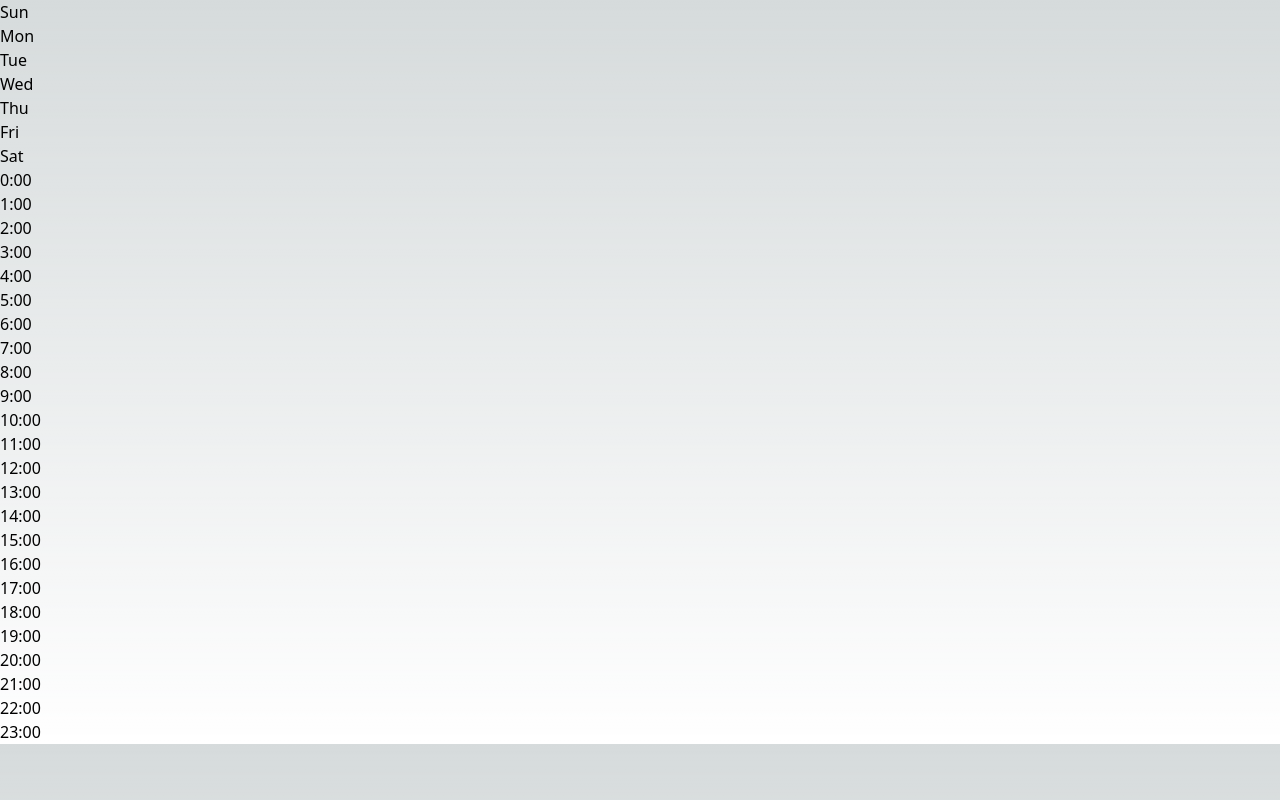
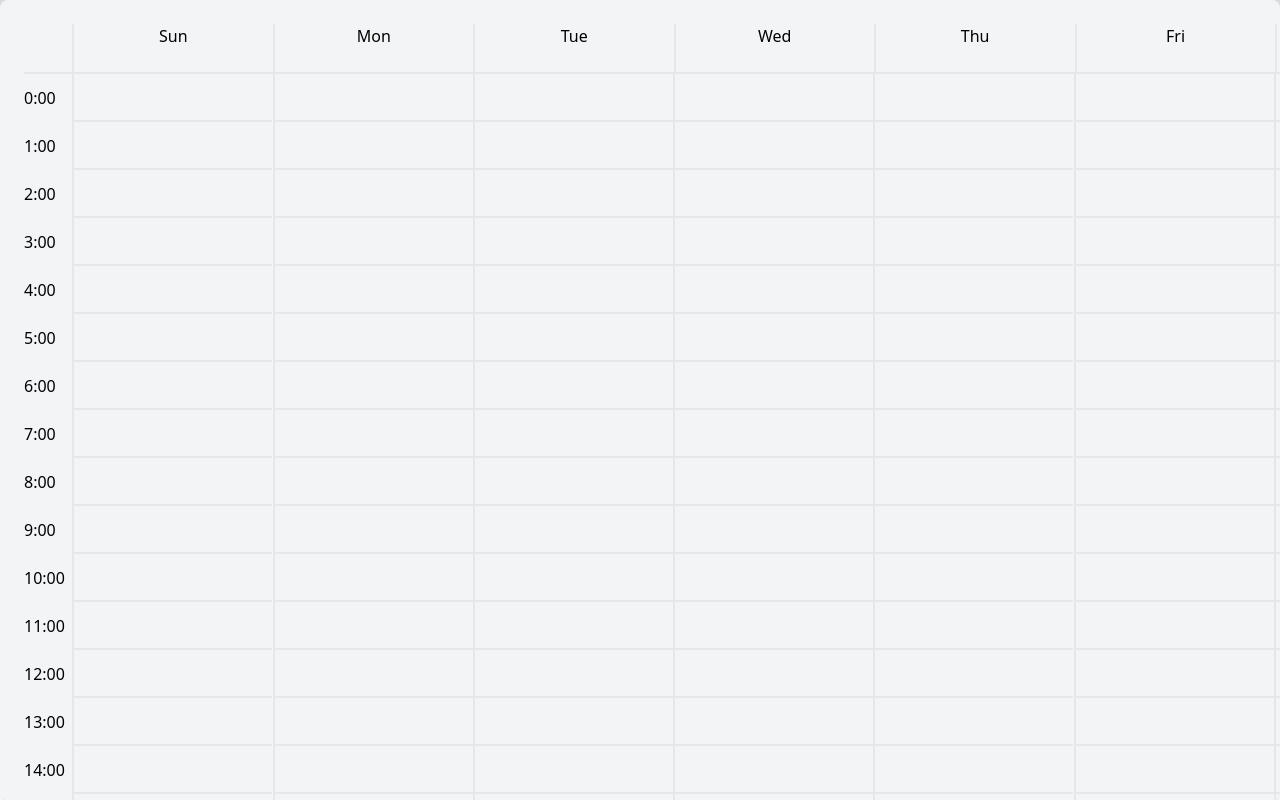
Before and after one commit to TJun-Jie/edithGPT, a Next.js app: page /tasks/calendar in a window 1280 px wide. Built offline with nearby package versions, Linux system fonts and the light colour scheme.

Commit message:
fix styling

```diff
--- a/pages/index.tsx
+++ b/pages/index.tsx
@@ -1,120 +1,124 @@
-import { useState } from 'react';
-import { auth } from './firebase';
-import { createUserWithEmailAndPassword, signInWithEmailAndPassword } from '@firebase/auth';
+// import { useState } from 'react';
+// import { auth } from './firebase';
+// import { createUserWithEmailAndPassword, signInWithEmailAndPassword } from '@firebase/auth';
+
+// export default function Home() {
+//     const [email, setEmail] = useState('');
+//     const [password, setPassword] = useState('');
+//     const [message, setMessage] = useState('');
+
+//     const handleSignup = async () => {
+//         try {
+//             await createUserWithEmailAndPassword(auth, email, password);
+//             setMessage('User created successfully!');
+//         } catch (error) {
+//             setMessage(error.message);
+//         }
+//     };
+
+//     const handleLogin = async () => {
+//         try {
+//             await signInWithEmailAndPassword(auth, email, password);
+//             setMessage('Logged in successfully!');
+//         } catch (error) {
+//             setMessage(error.message);
+//         }
+//     };
+
+//     // Implementing Google Sign-in:
+//     import { getAuth, GoogleAuthProvider, signInWithPopup } from "firebase/auth";
+
+//     const auth = getAuth();
+//     const provider = new GoogleAuthProvider();
+
+//     const signInWithGoogle = async () => {
+//         try {
+//             const result = await signInWithPopup(auth, provider);
+//             const user = result.user;
+//             console.log("Signed in as:", user.displayName);
+//         } catch (error) {
+//             console.error("Error signing in with Google:", error);
+//         }
+//     };
+
+//     // Implementing Apple Sign-in:
+//     import { getAuth, OAuthProvider, signInWithPopup } from "firebase/auth";
+
+//     const auth = getAuth();
+//     const provider = new OAuthProvider('apple.com');
+
+//     const signInWithApple = async () => {
+//         try {
+//             const result = await signInWithPopup(auth, provider);
+//             const user = result.user;
+//             console.log("Signed in as:", user.displayName);
+//         } catch (error) {
+//             console.error("Error signing in with Apple:", error);
+//         }
+//     };
+
+//     return (
+//         <div className="min-h-screen flex flex-col justify-center bg-gray-100">
+//             <div className="mx-auto p-8 max-w-md bg-white rounded-lg shadow-md">
+//                 <h1 className="text-2xl font-semibold mb-4 text-gray-700">Welcome to Edith, the fire of planning!</h1>
+
+//                 <div className="space-y-4">
+//                     <input
+//                         className="w-full p-3 rounded border border-gray-300 focus:outline-none focus:border-indigo-500"
+//                         type="email"
+//                         placeholder="Email"
+//                         value={email}
+//                         onChange={(e) => setEmail(e.target.value)}
+//                     />
+
+//                     <input
+//                         className="w-full p-3 rounded border border-gray-300 focus:outline-none focus:border-indigo-500"
+//                         type="password"
+//                         placeholder="Password"
+//                         value={password}
+//                         onChange={(e) => setPassword(e.target.value)}
+//                     />
+
+//                     <div className="flex space-x-4">
+//                         <button
+//                             className="flex-1 bg-black text-white p-3 rounded hover:bg-gray-800 transition"
+//                             onClick={handleSignup}
+//                         >
+//                             Create Account
+//                         </button>
+
+//                         <button
+//                             className="flex-1 bg-white border border-black text-black p-3 rounded hover:bg-gray-200 transition"
+//                             onClick={handleLogin}
+//                         >
+//                             Log in
+//                         </button>
+//                     </div>
+
+//                     {/* Google and Apple sign-in buttons */}
+//                     <div className="flex space-x-4 mt-4">
+//                         <button
+//                             className="flex-1 bg-blue-600 text-white p-3 rounded hover:bg-blue-700 transition"
+//                             onClick={signInWithGoogle}
+//                         >
+//                             Sign in with Google
+//                         </button>
+
+//                         <button
+//                             className="flex-1 bg-black text-white p-3 rounded hover:bg-gray-800 transition"
+//                             onClick={signInWithApple}
+//                         >
+//                             Sign in with Apple
+//                         </button>
+//                     </div>
+
+//                     {message && <p className="mt-4 text-red-500">{message}</p>}
+//                 </div>
+//             </div>
+//         </div>
+//     )
+// }
 
 export default function Home() {
-    const [email, setEmail] = useState('');
-    const [password, setPassword] = useState('');
-    const [message, setMessage] = useState('');
-
-    const handleSignup = async () => {
-        try {
-            await createUserWithEmailAndPassword(auth, email, password);
-            setMessage('User created successfully!');
-        } catch (error) {
-            setMessage(error.message);
-        }
-    };
-
-    const handleLogin = async () => {
-        try {
-            await signInWithEmailAndPassword(auth, email, password);
-            setMessage('Logged in successfully!');
-        } catch (error) {
-            setMessage(error.message);
-        }
-    };
-
-    // Implementing Google Sign-in:
-    import { getAuth, GoogleAuthProvider, signInWithPopup } from "firebase/auth";
-
-    const auth = getAuth();
-    const provider = new GoogleAuthProvider();
-
-    const signInWithGoogle = async () => {
-        try {
-            const result = await signInWithPopup(auth, provider);
-            const user = result.user;
-            console.log("Signed in as:", user.displayName);
-        } catch (error) {
-            console.error("Error signing in with Google:", error);
-        }
-    };
-
-    // Implementing Apple Sign-in:
-    import { getAuth, OAuthProvider, signInWithPopup } from "firebase/auth";
-
-    const auth = getAuth();
-    const provider = new OAuthProvider('apple.com');
-
-    const signInWithApple = async () => {
-        try {
-            const result = await signInWithPopup(auth, provider);
-            const user = result.user;
-            console.log("Signed in as:", user.displayName);
-        } catch (error) {
-            console.error("Error signing in with Apple:", error);
-        }
-    };
-
-    return (
-        <div className="min-h-screen flex flex-col justify-center bg-gray-100">
-            <div className="mx-auto p-8 max-w-md bg-white rounded-lg shadow-md">
-                <h1 className="text-2xl font-semibold mb-4 text-gray-700">Welcome to Edith, the fire of planning!</h1>
-
-                <div className="space-y-4">
-                    <input
-                        className="w-full p-3 rounded border border-gray-300 focus:outline-none focus:border-indigo-500"
-                        type="email"
-                        placeholder="Email"
-                        value={email}
-                        onChange={(e) => setEmail(e.target.value)}
-                    />
-
-                    <input
-                        className="w-full p-3 rounded border border-gray-300 focus:outline-none focus:border-indigo-500"
-                        type="password"
-                        placeholder="Password"
-                        value={password}
-                        onChange={(e) => setPassword(e.target.value)}
-                    />
-
-                    <div className="flex space-x-4">
-                        <button
-                            className="flex-1 bg-black text-white p-3 rounded hover:bg-gray-800 transition"
-                            onClick={handleSignup}
-                        >
-                            Create Account
-                        </button>
-
-                        <button
-                            className="flex-1 bg-white border border-black text-black p-3 rounded hover:bg-gray-200 transition"
-                            onClick={handleLogin}
-                        >
-                            Log in
-                        </button>
-                    </div>
-
-                    {/* Google and Apple sign-in buttons */}
-                    <div className="flex space-x-4 mt-4">
-                        <button
-                            className="flex-1 bg-blue-600 text-white p-3 rounded hover:bg-blue-700 transition"
-                            onClick={signInWithGoogle}
-                        >
-                            Sign in with Google
-                        </button>
-
-                        <button
-                            className="flex-1 bg-black text-white p-3 rounded hover:bg-gray-800 transition"
-                            onClick={signInWithApple}
-                        >
-                            Sign in with Apple
-                        </button>
-                    </div>
-
-                    {message && <p className="mt-4 text-red-500">{message}</p>}
-                </div>
-            </div>
-        </div>
-    )
+  return <div> home</div>;
 }
--- a/pages/tasks/calendar/index.tsx
+++ b/pages/tasks/calendar/index.tsx
@@ -1,25 +1,23 @@
-// src/components/CalendarGridView.tsx
-
 import React from "react";
 
 const daysOfWeek = ["Sun", "Mon", "Tue", "Wed", "Thu", "Fri", "Sat"];
 
 const CalendarGridView: React.FC = () => {
   return (
-    <div className="flex flex-col bg-gray-100 p-6 rounded-lg shadow-md overflow-x-auto text-black h-screen">
-      <div className="grid grid-cols-25 w-full">
+    <div className="tw-flex tw-flex-col tw-bg-gray-100 tw-p-6 tw-rounded-lg tw-shadow-md tw-overflow-x-auto tw-text-black tw-h-screen">
+      <div className="tw-grid tw-grid-cols-25 tw-w-full">
         {/* Hour Labels */}
-        <div className=" flex flex-row border-r w-full justify-between align-center border-b-2">
-          <div className="h-12 flex items-center justify-start w-[50px]"></div>
-          <div className=" flex row item-center w-full justify-between ">
+        <div className="tw-flex tw-flex-row tw-border-r tw-w-full tw-justify-between tw-align-center tw-border-b-2">
+          <div className="tw-h-12 tw-flex tw-items-center tw-justify-start tw-w-[50px]"></div>
+          <div className="tw-flex tw-row tw-item-center tw-w-full tw-justify-between ">
             {daysOfWeek.map((day) => (
               <div
                 key={day}
-                className="w-[200px] flex justify-center text-center"
+                className="tw-w-[200px] tw-flex tw-justify-center tw-text-center"
               >
                 {/* Content for each hour can be added here */}
                 {/* Content for each hour can be added here */}
-                <div className="w-full h-12 border-l-2 border-gray-200">
+                <div className="tw-w-full tw-h-12 tw-border-l-2 tw-border-gray-200">
                   {day}
                 </div>
               </div>
@@ -27,20 +25,20 @@ const CalendarGridView: React.FC = () => {
           </div>
         </div>
 
-        <div className="flex flex-col justify-between border-r-2">
+        <div className="tw-flex tw-flex-col tw-justify-between tw-border-r-2">
           {Array.from({ length: 24 }, (_, i) => i).map((hour) => (
-            <div key={hour} className=" flex row items-center">
-              <div className="h-12 flex items-center justify-start w-[50px]">
+            <div key={hour} className="tw-flex tw-row tw-items-center">
+              <div className="tw-h-12 tw-flex tw-items-center tw-justify-start tw-w-[50px]">
                 {hour}:00
               </div>
-              <div className=" flex row item-center w-full justify-between">
+              <div className="tw-flex tw-row tw-item-center tw-w-full tw-justify-between">
                 {Array.from({ length: 7 }, (_, i) => i).map((day) => (
                   <div
-                    className="w-[200px] flex justify-center text-center"
+                    className="tw-w-[200px] tw-flex tw-justify-center tw-text-center"
                     key={day}
                   >
                     {/* Content for each hour can be added here */}
-                    <div className="w-full h-12 border-b-2 border-l-2 border-gray-200">
+                    <div className="tw-w-full tw-h-12 tw-border-b-2 tw-border-l-2 tw-border-gray-200">
                       {/* Content for each hour can be added here */}
                     </div>
                   </div>
```
Also changed, not shown: firebase.js (renamed from pages/firebase.js).
